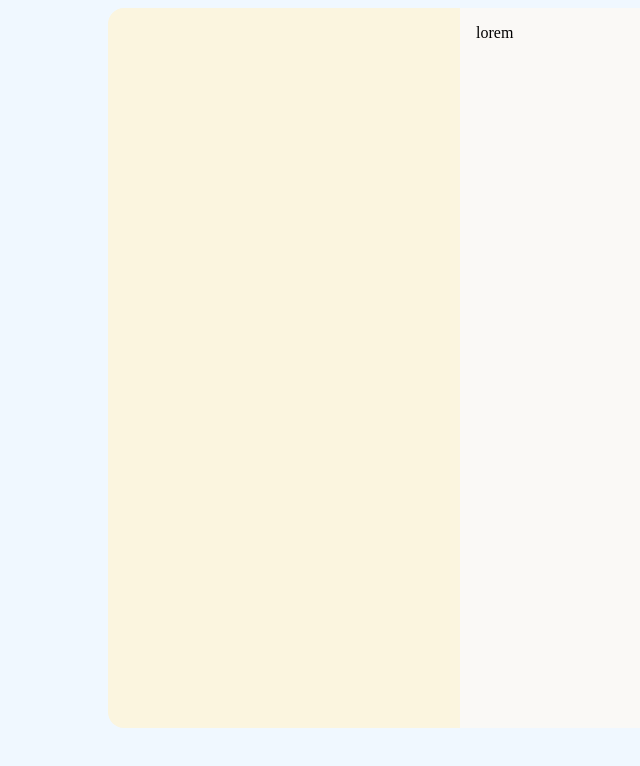
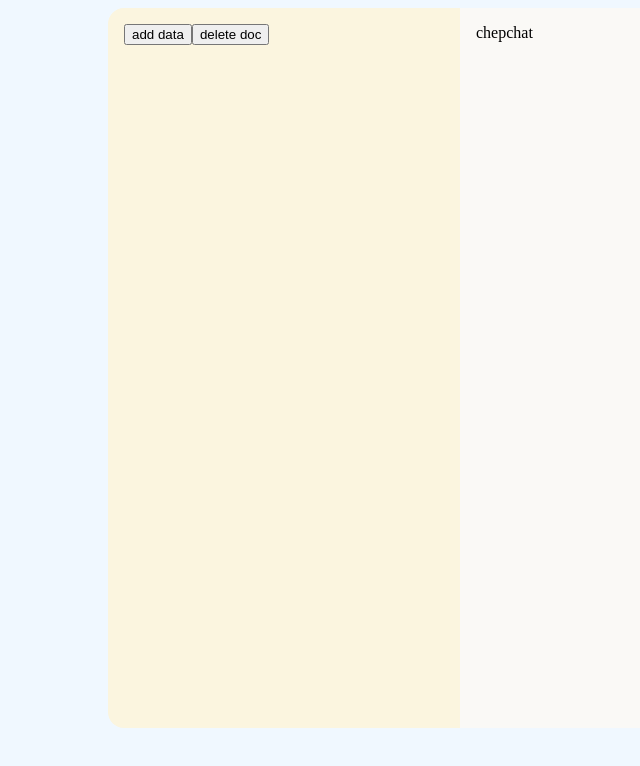
Before and after one commit to jmngandu/ChepChat, a React (Vite) app in the folder client/: page / in a window 1280 px wide. Shown: the top 766 px of the page, without its empty margins (28-668 px from the left). Built offline with nearby package versions, Linux system fonts and the light colour scheme; no server answers; the database is empty.

Commit message:
chepchat

```diff
--- /dev/null
+++ b/client/firebase.js
@@ -0,0 +1,19 @@
+// Import the functions you need from the SDKs you need
+import { initializeApp } from "firebase/app";
+import { getFirestore } from "firebase/firestore";
+// TODO: Add SDKs for Firebase products that you want to use
+// https://firebase.google.com/docs/web/setup#available-libraries
+
+// Your web app's Firebase configuration
+const firebaseConfig = {
+  apiKey: "AIzaSyA0TakLWGfA6C22r2JU4T3iMQVl59hK4WQ",
+  authDomain: "chepchat-eec93.firebaseapp.com",
+  projectId: "chepchat-eec93",
+  storageBucket: "chepchat-eec93.firebasestorage.app",
+  messagingSenderId: "277566977323",
+  appId: "1:277566977323:web:d2a234eee23354a39d416e",
+};
+
+// Initialize Firebase
+const app = initializeApp(firebaseConfig);
+export const db = getFirestore(app);
--- a/client/package.json
+++ b/client/package.json
@@ -10,6 +10,7 @@
     "preview": "vite preview"
   },
   "dependencies": {
+    "firebase": "^11.0.2",
     "react": "^18.3.1",
     "react-dom": "^18.3.1"
   },
--- a/client/src/App.jsx
+++ b/client/src/App.jsx
@@ -1,11 +1,46 @@
+import { db } from "../firebase";
+import {
+  collection,
+  doc,
+  setDoc,
+  getDocs,
+  deleteDoc,
+} from "firebase/firestore";
 import "./styles.scss";
+import { useEffect } from "react";
 
 function App() {
+  let students = [];
+  useEffect(() => {
+    async function getData() {
+      const readTheData = await getDocs(collection(db, "students"));
+      readTheData.forEach((doc) => {
+        students.push(doc.data());
+      });
+    }
+    getData();
+  }, []);
+
+  console.log(students);
+  async function addData() {
+    await setDoc(doc(db, "students", "7"), {
+      name: "Bob li",
+      course: "Software Enginerring",
+      age: 22,
+      year: 4,
+    });
+  }
+  async function deleteData() {
+    await deleteDoc(doc(db, "students", "7"));
+  }
   return (
     <>
       <div className="chepchat">
-        <div className="sidebar"></div>
-        <div className="chatbox">lorem</div>
+        <div className="sidebar">
+          <button onClick={addData}>add data</button>
+          <button onClick={deleteData}>delete doc</button>
+        </div>
+        <div className="chatbox">chepchat</div>
       </div>
     </>
   );
```
Also changed, not shown: 1 other file (tests, documents, lock files or other folders).
